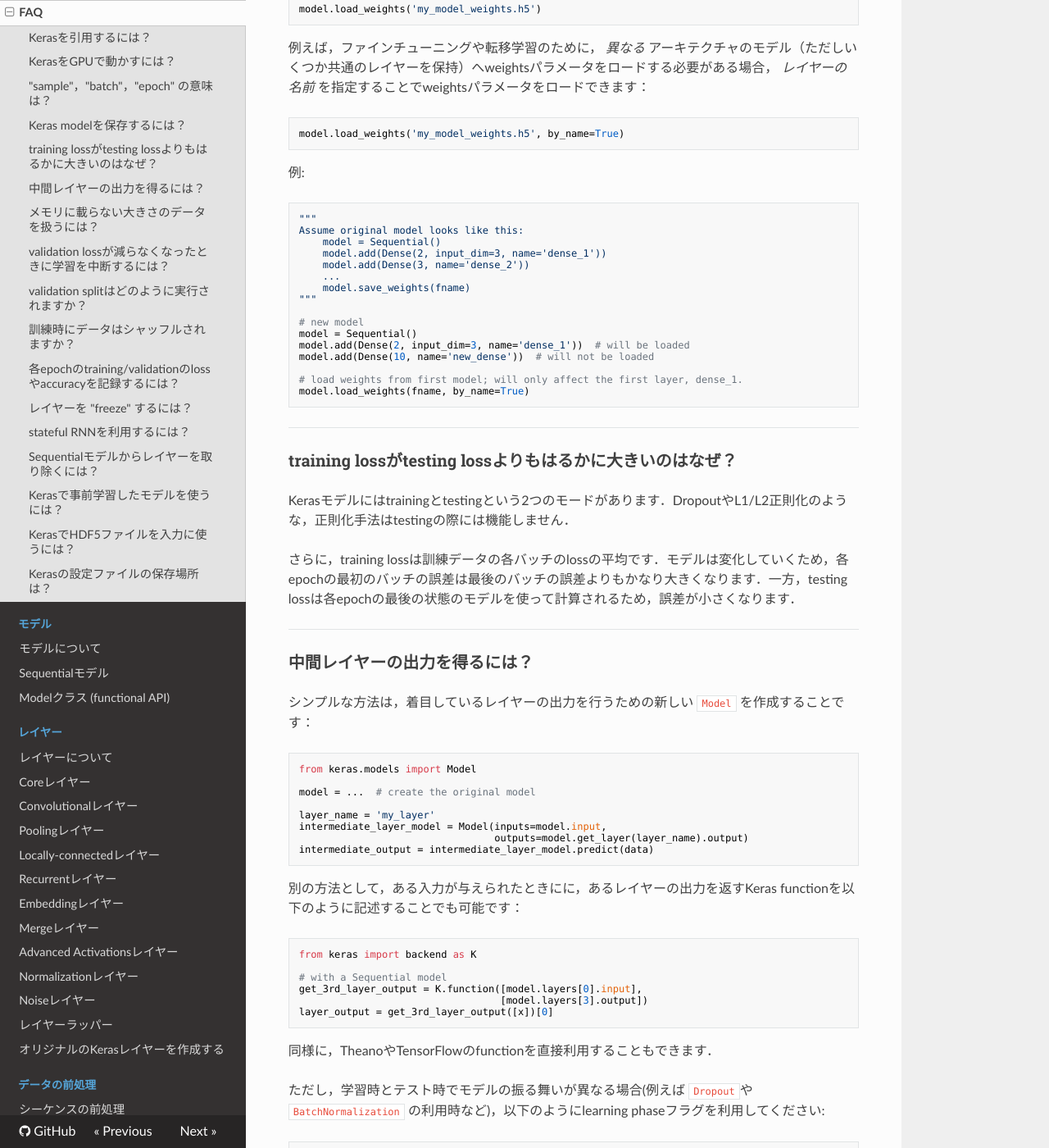
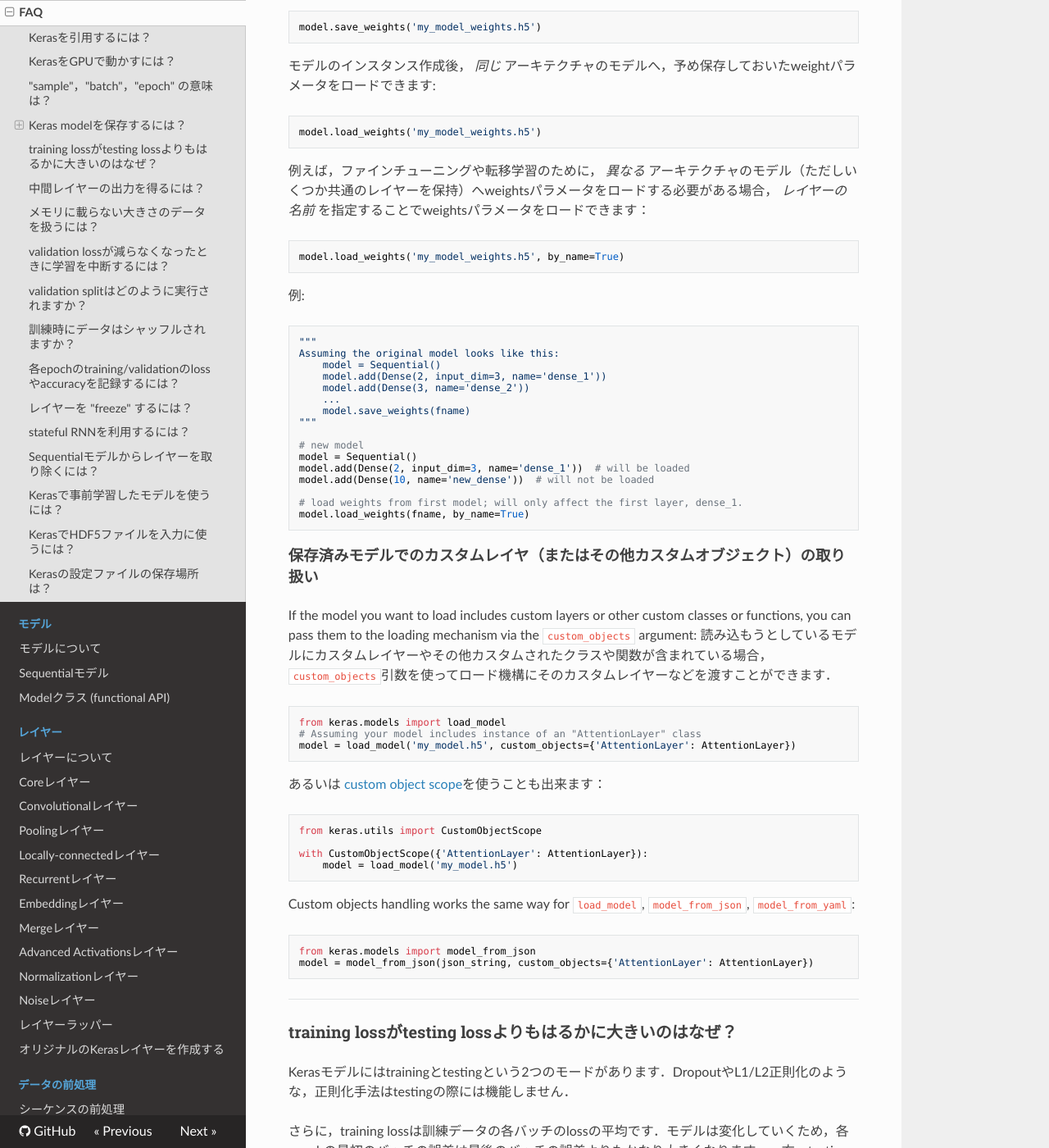
Before and after one commit to keras-team/keras-docs-ja, an MkDocs documentation site: the page built from sources/getting-started/faq.md, in a window 1280 px wide and 1400 px high, scrolled down 3188 px. Shown: the whole window at 82% size. Built offline with MkDocs 1.6.1, drawn with Linux system fonts in a browser that asks for light colours; nearby versions of some CDN libraries; old or Windows-style settings are respelled for this version of MkDocs; some of the changed text lies outside the part shown.

Commit message:
Update how to save

````diff
--- a/sources/getting-started/faq.md
+++ b/sources/getting-started/faq.md
@@ -75,6 +75,8 @@ Kerasを正しく使うためには，以下の定義を知り，理解してお
 
 ### Keras modelを保存するには？
 
+#### モデル全体の保存/読み込み（アーキテクチャ + 重み + オプティマイザの状態）
+
 *Kerasのモデルを保存するのに，pickleやcPickleを使うことは推奨されません．*
 
 `model.save(filepath)`を使うことで，単一のHDF5ファイルにKerasのモデルを保存できます．このHDF5ファイルは以下を含みます．
@@ -100,6 +102,8 @@ del model  # deletes the existing model
 model = load_model('my_model.h5')
 ```
 
+#### モデルのアーキテクチャのみの保存/読み込み
+
 **モデルのアーキテクチャ**（weightパラメータや学習時の設定は含まない）のみを保存する場合は，以下のように行ってください:
 
 ```python
@@ -123,6 +127,8 @@ model = model_from_json(json_string)
 from keras.models import model_from_yaml
 model = model_from_yaml(yaml_string)
 ```
+
+#### モデルの重みのみのセーブ/ロード
 
 **モデルの重み** を保存する必要がある場合，以下のコードのようにHDF5を利用できます．
 
@@ -149,7 +155,7 @@ model.load_weights('my_model_weights.h5', by_name=True)
 
 ```python
 """
-Assume original model looks like this:
+Assuming the original model looks like this:
     model = Sequential()
     model.add(Dense(2, input_dim=3, name='dense_1'))
     model.add(Dense(3, name='dense_2'))
@@ -164,6 +170,34 @@ model.add(Dense(10, name='new_dense'))  # will not be loaded
 
 # load weights from first model; will only affect the first layer, dense_1.
 model.load_weights(fname, by_name=True)
+```
+
+#### 保存済みモデルでのカスタムレイヤ（またはその他カスタムオブジェクト）の取り扱い
+
+If the model you want to load includes custom layers or other custom classes or functions,
+you can pass them to the loading mechanism via the `custom_objects` argument:
+読み込もうとしているモデルにカスタムレイヤーやその他カスタムされたクラスや関数が含まれている場合，`custom_objects`引数を使ってロード機構にそのカスタムレイヤーなどを渡すことができます．
+
+```python
+from keras.models import load_model
+# Assuming your model includes instance of an "AttentionLayer" class
+model = load_model('my_model.h5', custom_objects={'AttentionLayer': AttentionLayer})
+```
+
+あるいは [custom object scope](https://keras.io/utils/#customobjectscope)を使うことも出来ます：
+
+```python
+from keras.utils import CustomObjectScope
+
+with CustomObjectScope({'AttentionLayer': AttentionLayer}):
+    model = load_model('my_model.h5')
+```
+
+Custom objects handling works the same way for `load_model`, `model_from_json`, `model_from_yaml`:
+
+```python
+from keras.models import model_from_json
+model = model_from_json(json_string, custom_objects={'AttentionLayer': AttentionLayer})
 ```
 
 ---
````
